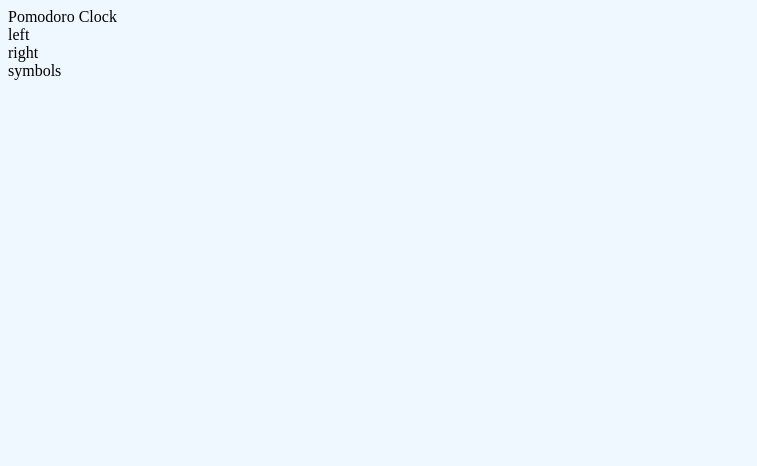
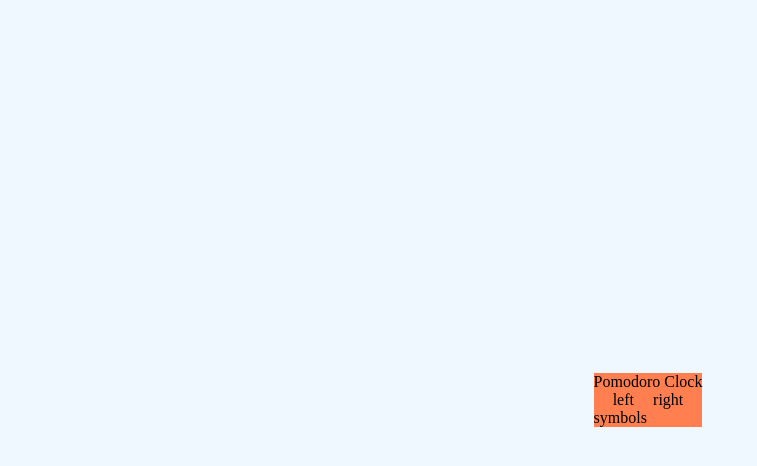
Before and after one commit to porcelainruler/Pomodoro-Clock-FCC-, a plain HTML site: page index.html in a window 1280 px wide. Shown: the whole page, without its empty margins (0-757 px from the left). Drawn offline with Linux system fonts and the light colour scheme.

Commit message:
CSS(Flexbox)

```diff
--- a/style.css
+++ b/style.css
@@ -1,4 +1,68 @@
+html{
+    height: 100%;
+    width: 100%;
+}
+
 body{
+    height: 100%;
+    width: 100%;
     background-color: aliceblue;
+    display: flex;
+    flex-wrap: wrap;
+    flex-direction: column;
+    justify-content: space-evenly;
+    align-items: center;
+    align-content: center;
+    margin-top: auto;
+}
+
+.a{
+    background-color: aqua;
+}
+
+.clock{
+    padding: 10px;
+    margin: 10px;
+    height: 600px;
+    width: 500px;
+    background-color: blueviolet;
+    display: flex;
+    flex-wrap: wrap;
+    flex-direction: column;
+    justify-content: space-evenly;
+    align-items: center;
+}
+
+.title{
+    background-color: coral;
 
 }
+
+.subtop{
+    background-color: coral;
+    display: flex;
+    flex-wrap: wrap;
+    flex-direction: row;
+    justify-content: space-evenly;
+    align-items: center;
+}
+
+.left{
+    background-color: coral;
+
+}
+
+.right{
+    background-color: coral;
+
+}
+
+.mainbody{
+    background-color: coral;
+
+}
+
+.subbottom{
+    background-color: coral;
+
+}
```
